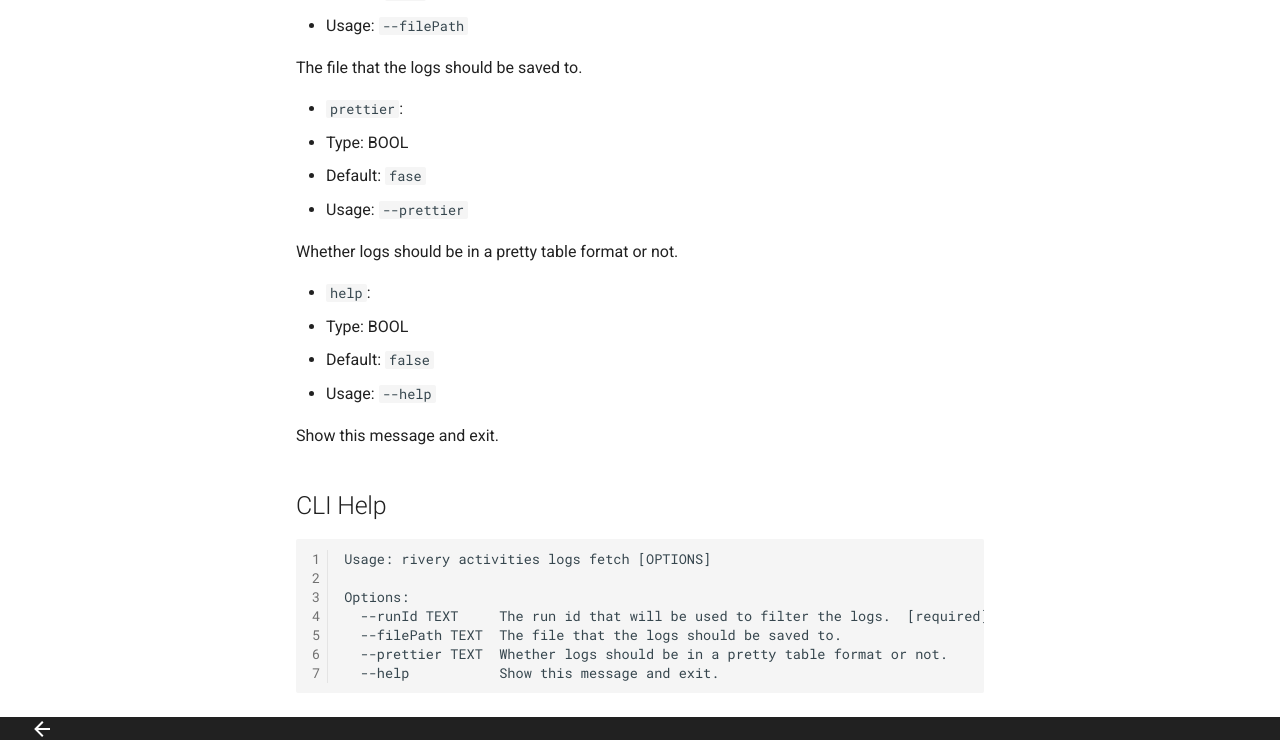
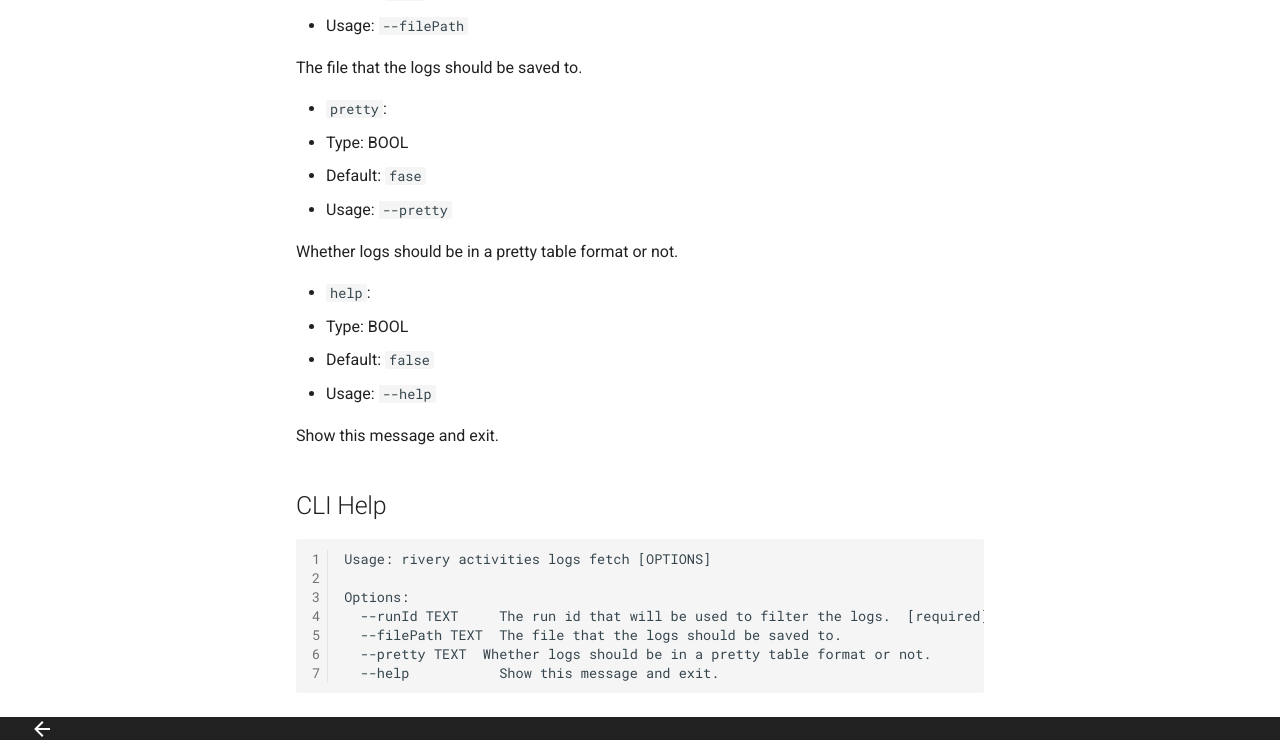
Before and after one commit to RiveryIO/rivery_cli, an MkDocs documentation site: the page built from docs/commands/activities/logs-fetch.md, in a window 1280 px wide and 1400 px high, scrolled down 134 px. Shown: the part 613-1353 px from the top of the window. Built offline with MkDocs 1.6.1 and Material for MkDocs 9.7.7, drawn with Linux system fonts in a browser that asks for light colours; comment, search, counter and statistics services are not loaded.

Commit message:
update to pretty

````diff
--- a/docs/commands/activities/logs-fetch.md
+++ b/docs/commands/activities/logs-fetch.md
@@ -25,10 +25,10 @@ Usage: rivery activities logs fetch [OPTIONS]
   The file that the logs should be saved to.
 
 
-* `prettier`:
+* `pretty`:
   * Type: BOOL
   * Default: `fase`
-  * Usage: `--prettier`
+  * Usage: `--pretty`
 
   Whether logs should be in a pretty table format or not.
 
@@ -49,6 +49,6 @@ Usage: rivery activities logs fetch [OPTIONS]
 Options:
   --runId TEXT     The run id that will be used to filter the logs.  [required]
   --filePath TEXT  The file that the logs should be saved to.
-  --prettier TEXT  Whether logs should be in a pretty table format or not.
+  --pretty TEXT  Whether logs should be in a pretty table format or not.
   --help           Show this message and exit.
 ```
````
Also changed, not shown: 1 other file.
